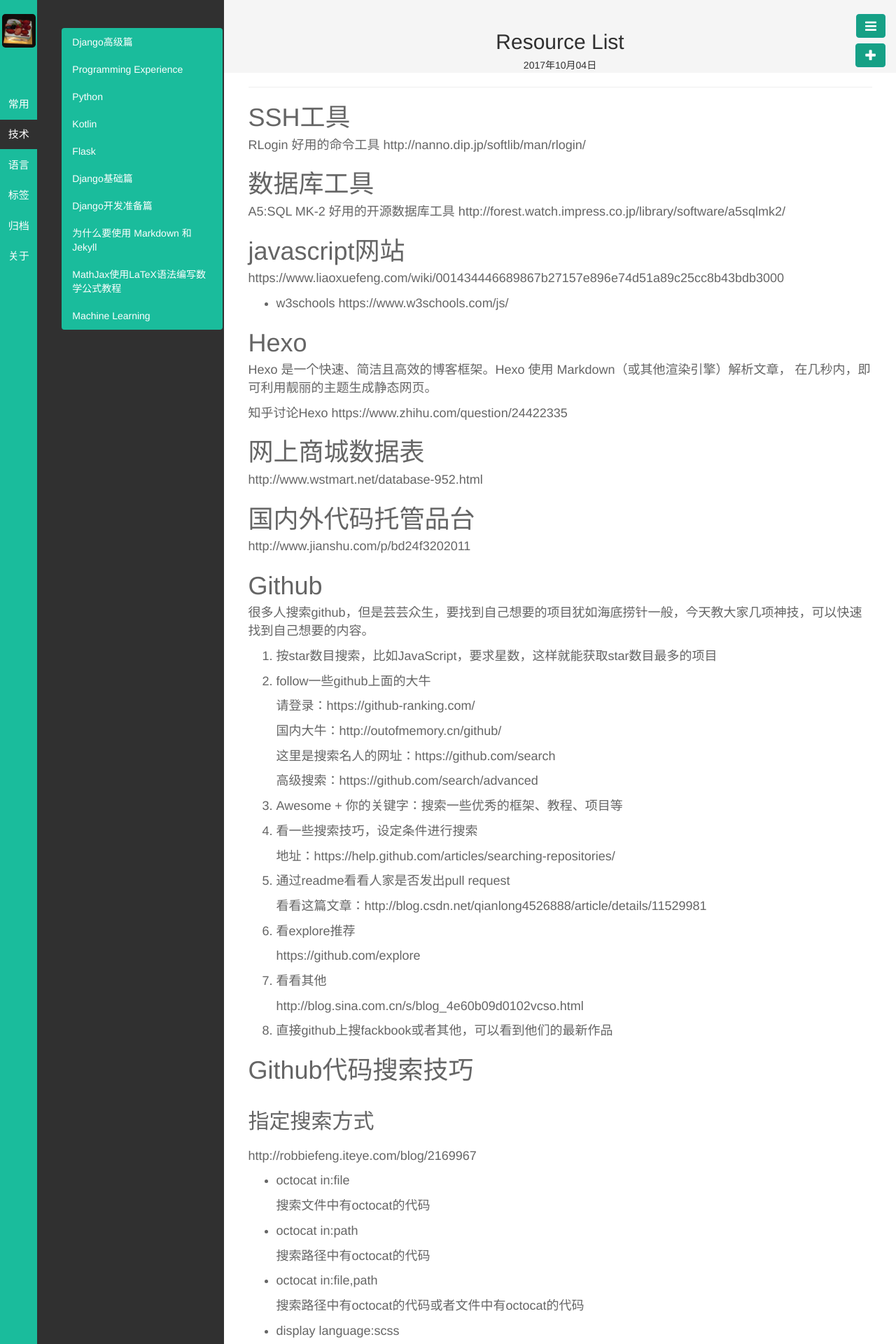
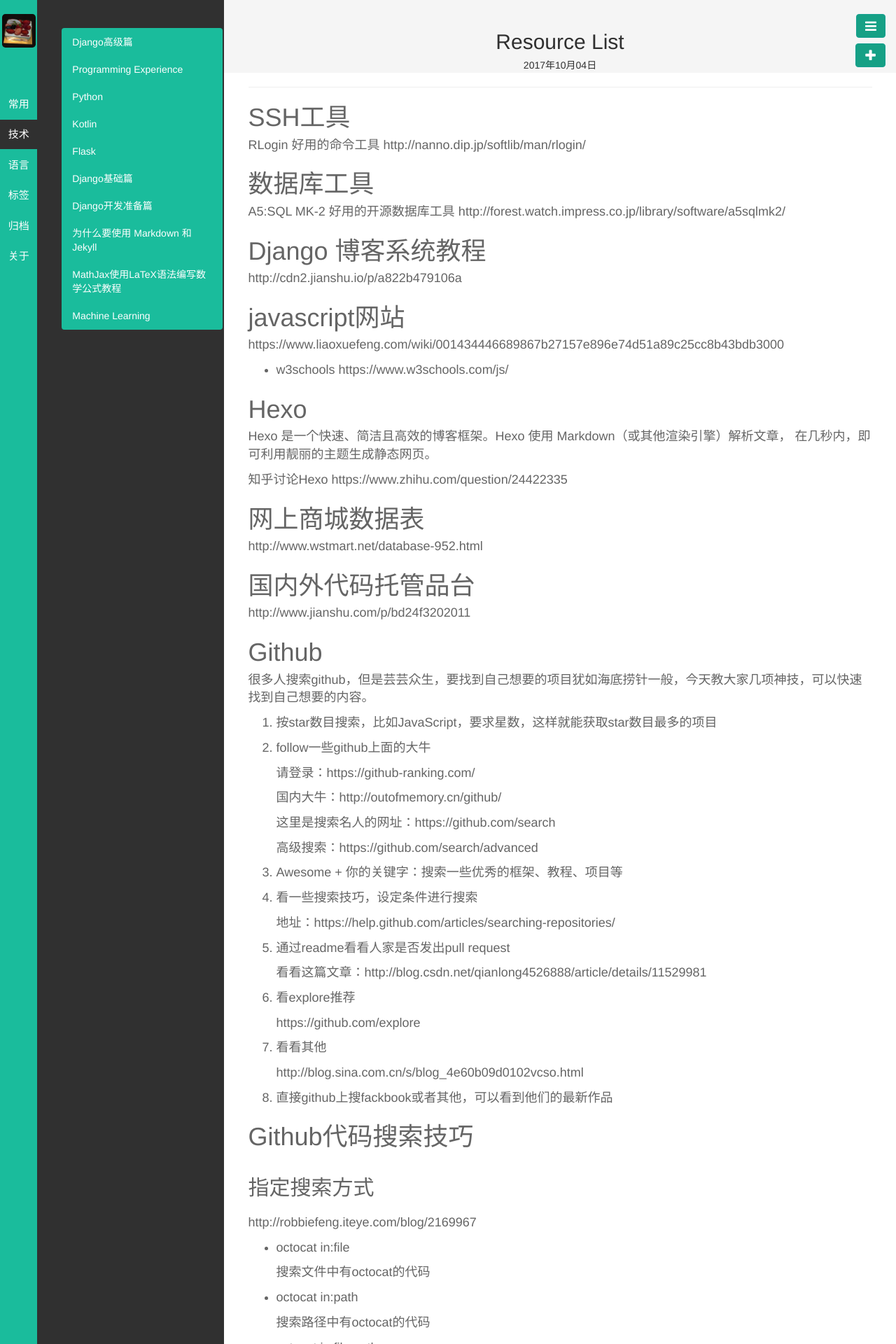
Before and after one commit to kyoyo/kyoyo.github.io, a Jekyll site: the page built from _posts/常用/2017-10-04-ResourceList.md, in a window 1280 px wide. Shown: the top 1920 px of the page at 70% size. Built offline with Jekyll 4.4.1, drawn with Linux system fonts in a browser that asks for light colours; Markdown is read by kramdown in place of the engine named in the settings.

Commit message:
Update 2017-10-04-ResourceList.md

```diff
--- a/_posts/常用/2017-10-04-ResourceList.md
+++ b/_posts/常用/2017-10-04-ResourceList.md
@@ -14,6 +14,9 @@ http://nanno.dip.jp/softlib/man/rlogin/
 # 数据库工具
 A5:SQL MK-2 好用的开源数据库工具
 http://forest.watch.impress.co.jp/library/software/a5sqlmk2/
+
+# Django 博客系统教程
+http://cdn2.jianshu.io/p/a822b479106a
 
 # javascript网站
 https://www.liaoxuefeng.com/wiki/001434446689867b27157e896e74d51a89c25cc8b43bdb3000
```
